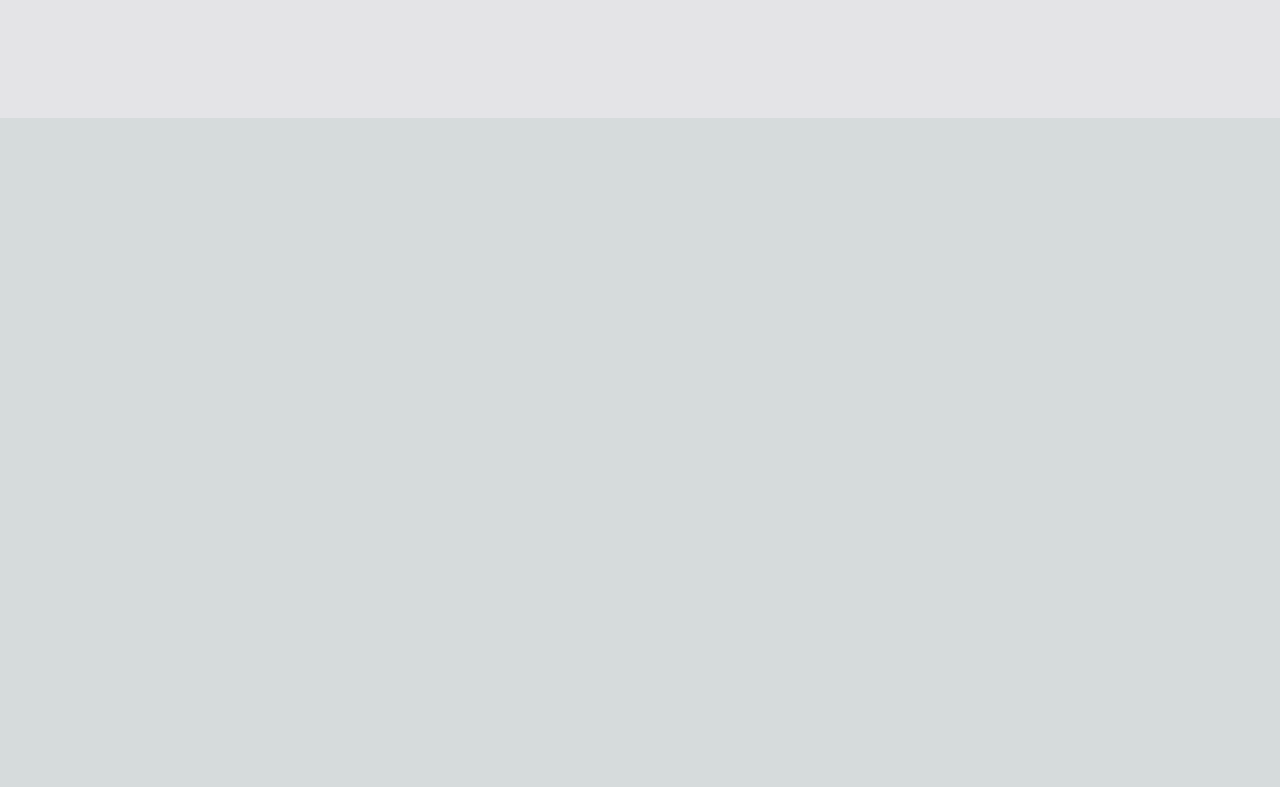
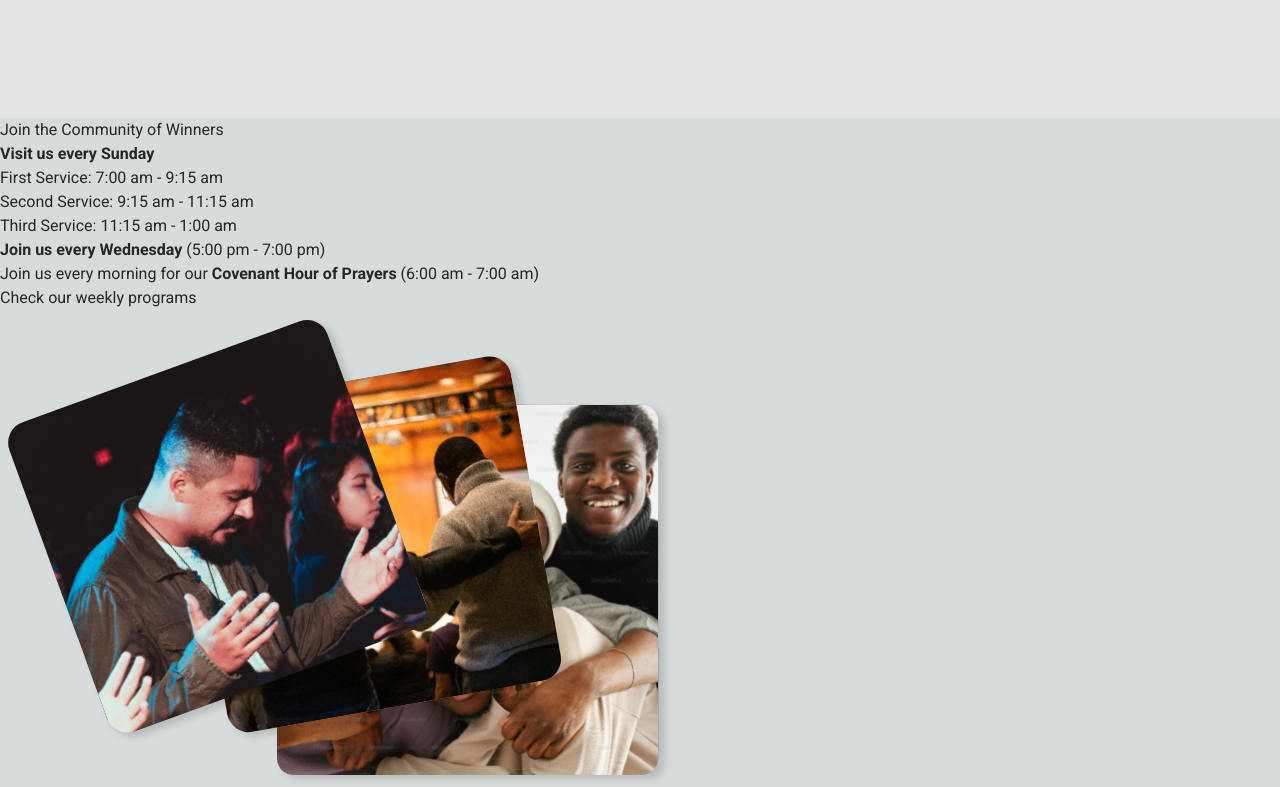
Before and after one commit to carrington-115/wci-biyem-assi, a Next.js app: page / in a window 1280 px wide. Shown: the part 4542-5329 px from the top of the page. Before the commit the page ends 4660 px from the top, so only its background shows below. Built offline with nearby package versions, Linux system fonts and the light colour scheme.

Commit message:
created the structrue for the community section

```diff
--- a/src/app/page.tsx
+++ b/src/app/page.tsx
@@ -1,4 +1,5 @@
 "use client";
+import CommunitySection from "@/components/CommunitySection";
 import FirstTimerSection from "@/components/FirstTimerSection";
 import BookSection from "@/components/home-components/BookSection";
 import EventsComponent from "@/components/home-components/EventsComponent";
@@ -19,6 +20,7 @@ export default function Home() {
       <EventsComponent />
       <TestimoniesComponent />
       <FirstTimerSection />
+      <CommunitySection />
     </main>
   );
 }
--- /dev/null
+++ b/src/components/CommunitySection.tsx
@@ -0,0 +1,32 @@
+export default function CommunitySection() {
+  return (
+    <section>
+      <div>
+        <h1>Join the Community of Winners</h1>
+        <ol>
+          <li>
+            <h2>
+              <strong>Visit us every Sunday</strong>
+            </h2>
+            <ul>
+              <li>First Service: 7:00 am - 9:15 am </li>
+              <li>Second Service: 9:15 am - 11:15 am </li>
+              <li>Third Service: 11:15 am - 1:00 am </li>
+            </ul>
+          </li>
+          <li>
+            <strong>Join us every Wednesday</strong> (5:00 pm - 7:00 pm)
+          </li>
+          <li>
+            Join us every morning for our{" "}
+            <strong>Covenant Hour of Prayers</strong> (6:00 am - 7:00 am)
+          </li>
+        </ol>
+        <button>Check our weekly programs</button>
+      </div>
+      <div>
+        <img src="/images/community-image.svg" alt="community image" />
+      </div>
+    </section>
+  );
+}
```
Also changed, not shown: public/images/community-image.svg (added).
